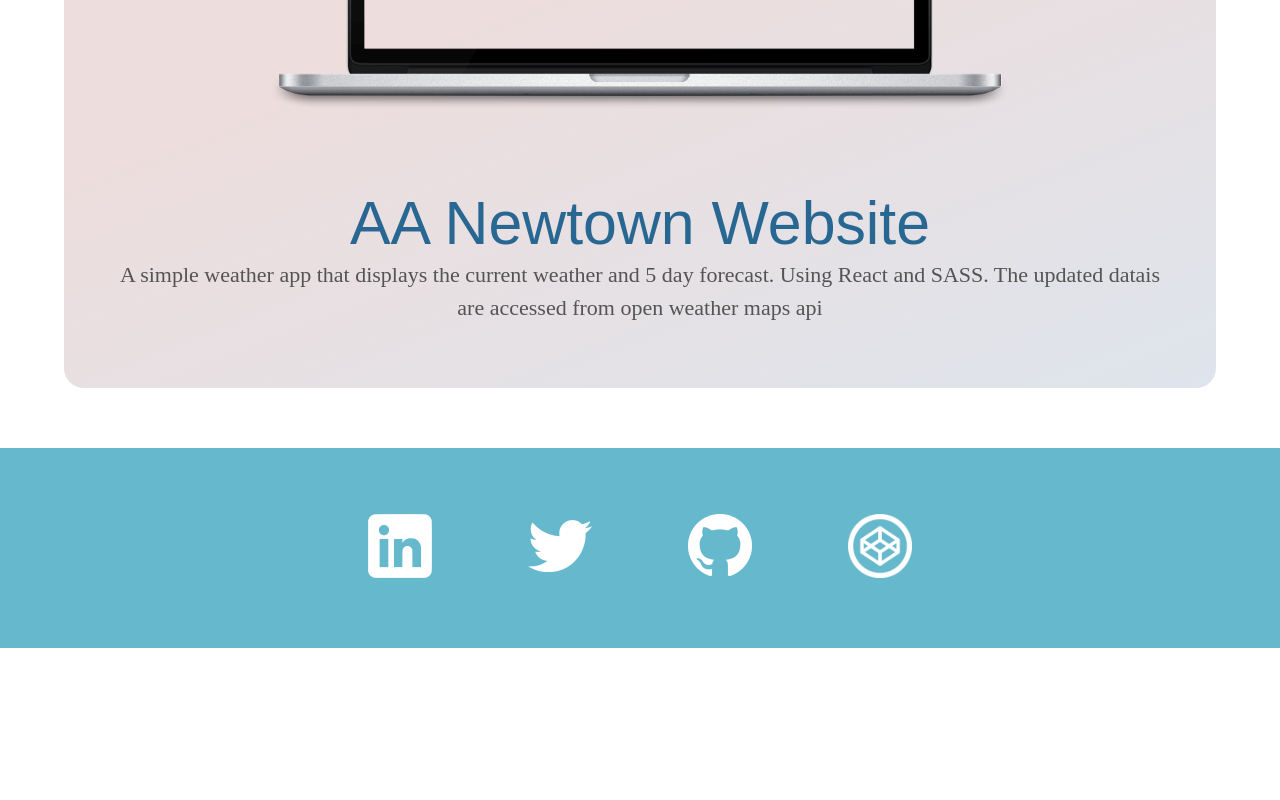
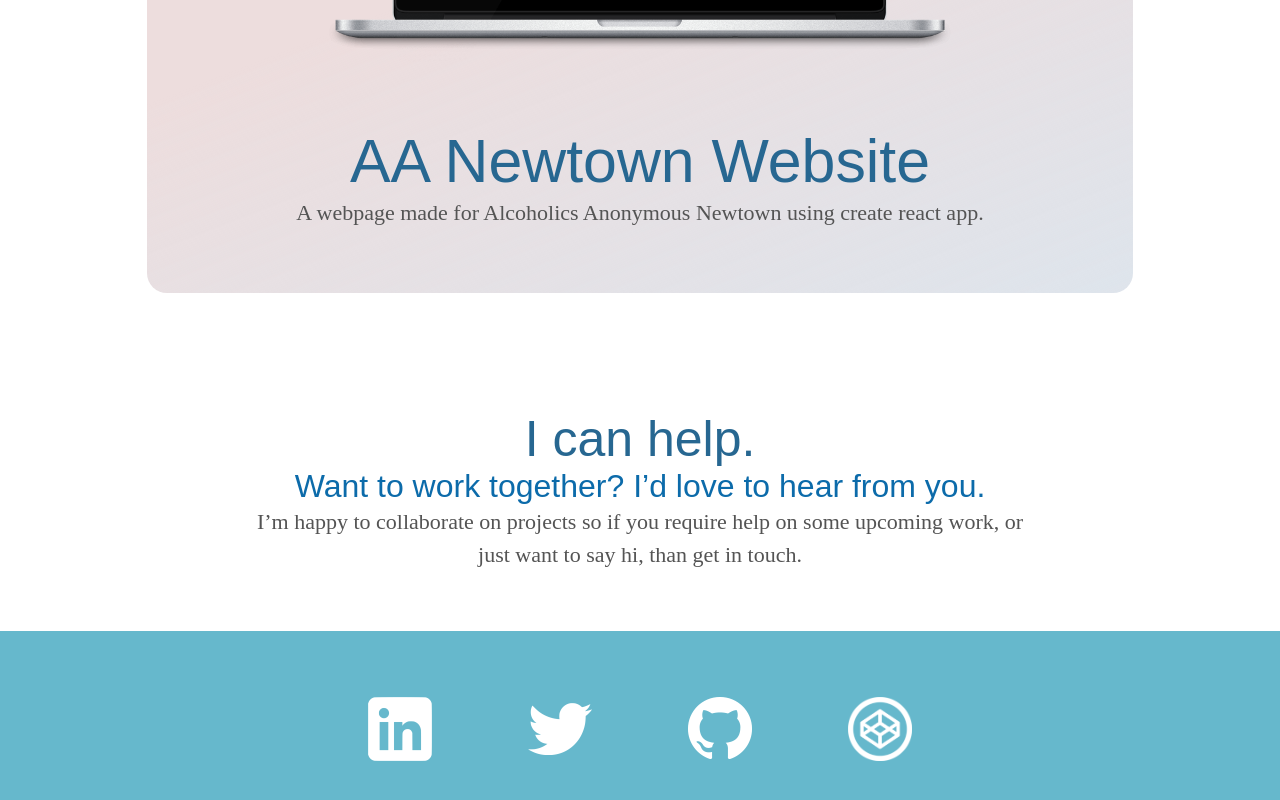
Before and after one commit to Slavi-Svec/portfolio-website-v3, a React (Create React App) app: page /work in a window 1280 px wide. Shown: the part 1228-2028 px from the top of the page. Before the commit the page ends 1876 px from the top, so only its background shows below. Built offline with nearby package versions, Linux system fonts and the light colour scheme.

Commit message:
Added Scroll function

```diff
--- a/src/App.js
+++ b/src/App.js
@@ -1,6 +1,7 @@
 import React from 'react'
 import './App.css'
 import { BrowserRouter as Router, Switch, Route } from 'react-router-dom'
+import ScrollToTop from './components/ScrollToTop/ScollToTop.jsx'
 import Footer from './components/Footer/Footer'
 import Navbar from './components/Navbar/Navbar'
 import About from './pages/About/About'
@@ -11,6 +12,7 @@ const App = () => {
   return (
     <>
       <Router>
+        <ScrollToTop>
           <Navbar />
           <Switch>
             <Route path="/" exact component={About} />
@@ -18,6 +20,7 @@ const App = () => {
             <Route path="/contact" component={Contact} />
           </Switch>
           <Footer />
+        </ScrollToTop>
       </Router>
     </>
   )
--- /dev/null
+++ b/src/components/ScrollToTop/ScollToTop.jsx
@@ -0,0 +1,16 @@
+import React, { Component } from 'react'
+import { withRouter } from 'react-router-dom'
+
+class ScrollToTop extends Component {
+  componentDidUpdate(prevProps) {
+    if (this.props.location !== prevProps.location) {
+      window.scrollTo(0, 0)
+    }
+  }
+
+  render() {
+    return this.props.children
+  }
+}
+
+export default withRouter(ScrollToTop)
--- a/src/pages/About/About.jsx
+++ b/src/pages/About/About.jsx
@@ -39,13 +39,12 @@ const About = () => {
           variant="p"
         />
         <Text
-          text=" My main focus is mobile-friendly responsive websites in HTML, SASS, JavaScript,
-                            and React but  I am always willing and eager to learn new skills and technologies for coding
+          text=" My main focus is mobile-friendly responsive websites in ReactJS, SASS and JSX
+                     but  I'm always willing and eager to learn new skills and technologies for coding
                             stunning webpages. "
           className="about-info"
           variant="p"
         />
-
         <Image className="about-description-logo" src={AvatarLogoTwo} />
         <Text text="And when im not coding....." variant="h3" />
         <Text
@@ -54,7 +53,6 @@ const About = () => {
           className="about-info"
           variant="p"
         />
-
         <Text text="I can help." className="about-help" variant="h2" />
         <Text
           text="Want to work together? I’d love to hear from you."
--- a/src/pages/WorkPage/WorkPage.jsx
+++ b/src/pages/WorkPage/WorkPage.jsx
@@ -1,8 +1,6 @@
 import React from 'react'
-// import Navigation from '../../Components/Navigation/Navigation'
 import Image from '../../components/Image/Image'
 import Text from '../../components/Text/Text'
-// import Footer from '../../Components/Footer/Footer'
 import AvatarLogo3 from '../../images/AvatarLogo3.png'
 import laptopTemplate from '../../images/laptop-template.png'
 import './styles.css'
@@ -12,8 +10,8 @@ const WorkPage = () => {
   return (
     <>
       <section className="work-section">
-        <section className="work-description" id="work__container">
-          <Text text="Projects" className="work-title" variant="h2" />
+        <section className="work-description">
+          <Text text="Work" className="work-title" variant="h2" />
         </section>
       </section>
       <section className="work-description">
@@ -23,10 +21,20 @@ const WorkPage = () => {
             className="project-card-variant-one"
             src={laptopTemplate}
             title="AA Newtown Website"
-            description="A simple weather app that displays the current weather and 5 day forecast. Using React and
-                     SASS. The updated datais are accessed from open weather maps api"
+            description="A webpage made for Alcoholics Anonymous Newtown using create react app."
           />
         </section>
+        <Text text="I can help." className="about-help" variant="h2" />
+        <Text
+          text="Want to work together? I’d love to hear from you."
+          className="about-work-together"
+          variant="h3"
+        />
+        <Text
+          text="I’m happy to collaborate on projects so if you require help on some upcoming work, or just want to say hi, than get in touch."
+          className="about-contacting"
+          variant="p"
+        />
       </section>
     </>
   )
```
Lines whose indentation alone changed are shown as unchanged.
